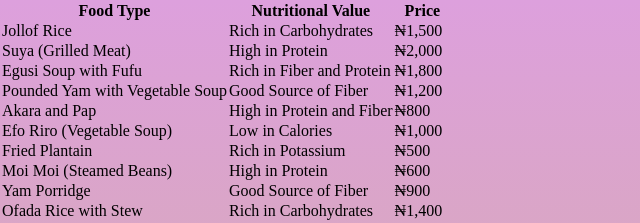
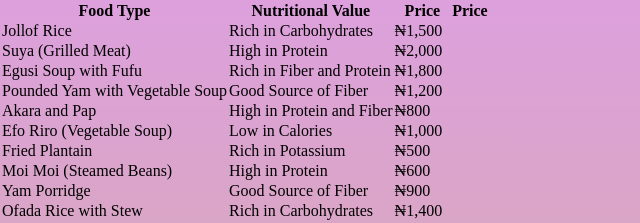
Before and after one commit to joyagee/Anchorsoft, a plain HTML site: page Team_june2025/Assignment/Assignment1/DAY2_CLASSASSINGMENT.html in a window 1280 px wide. Shown: the top 223 px of the page, 0-640 px from the left. Drawn offline with Linux system fonts and the light colour scheme; files that its build step writes are made by us from their sources.

Commit message:
added new table head

```diff
--- a/Team_june2025/Assignment/Assignment1/DAY2_CLASSASSINGMENT.html
+++ b/Team_june2025/Assignment/Assignment1/DAY2_CLASSASSINGMENT.html
@@ -14,6 +14,7 @@
             <th>Food Type</th>
             <th>Nutritional Value</th>
             <th>Price</th>
+             <th>Price</th>
         </tr>
         </thead>
 
```
